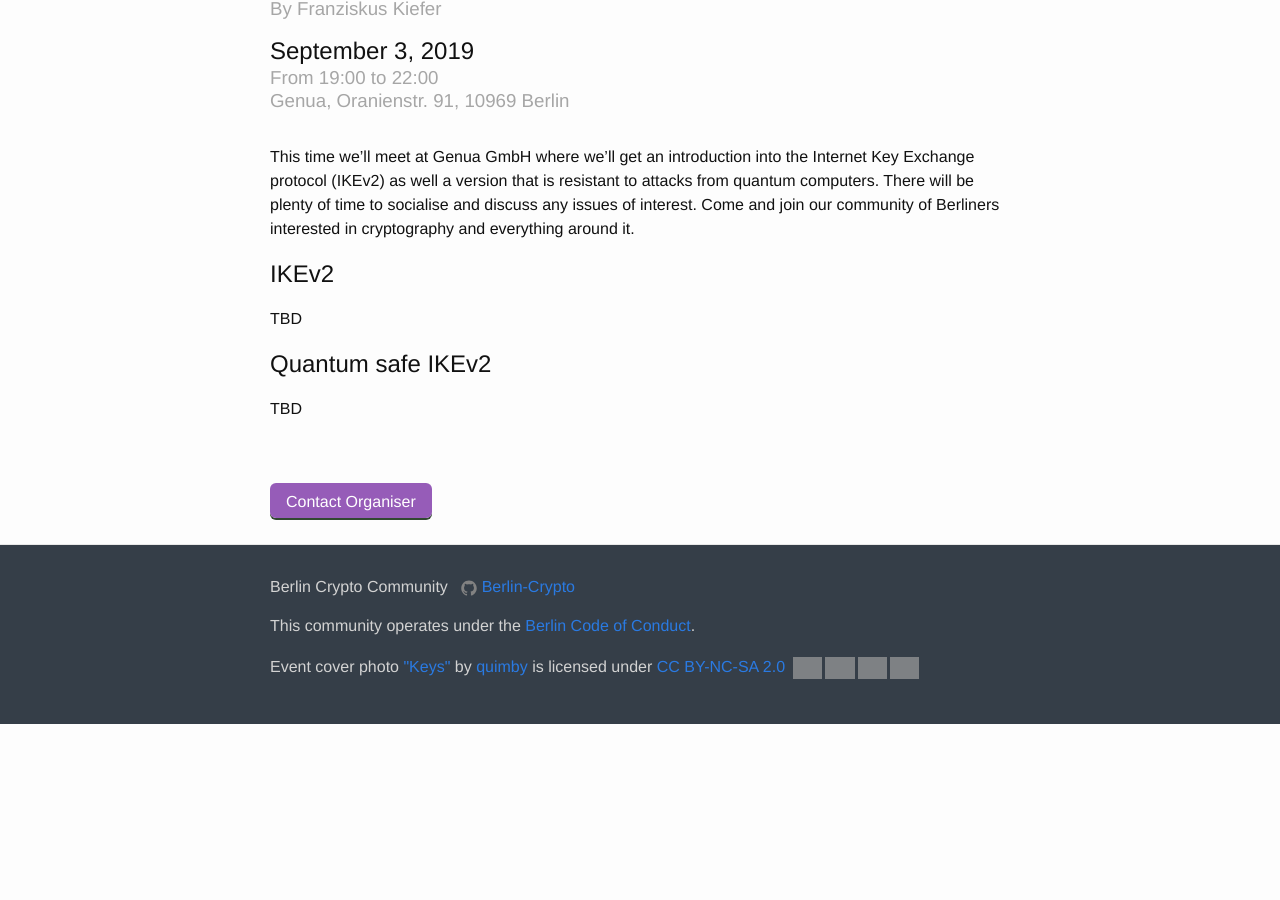
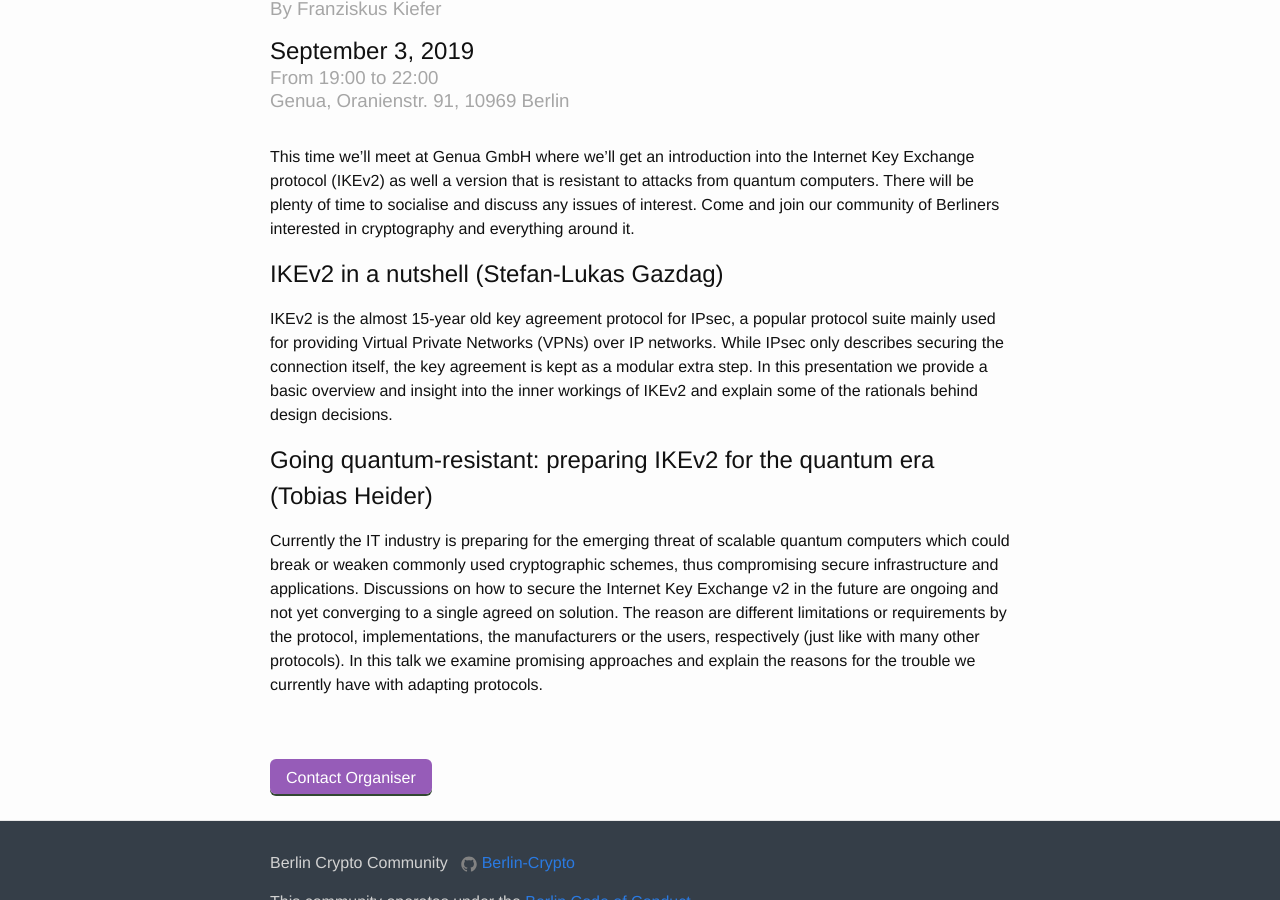
Before and after one commit to berlin-crypto/berlin-crypto.github.io, a Jekyll site: the page built from _posts/2019-09-03-ikev2.md, in a window 1280 px wide and 900 px high, scrolled down 522 px. Built offline with Jekyll 4.4.1, drawn with Linux system fonts in a browser that asks for light colours; before the commit the page ends 1246 px from its top, so only the background shows below that; grey boxes are pictures that could not be loaded.

Commit message:
september abstracts and names

```diff
--- a/_posts/2019-09-03-ikev2.md
+++ b/_posts/2019-09-03-ikev2.md
@@ -30,11 +30,18 @@ This time we'll meet at Genua GmbH where we'll get an introduction into the Inte
 There will be plenty of time to socialise and discuss any issues of interest.
 Come and join our community of Berliners interested in cryptography and everything around it.
 
-# IKEv2
-TBD
+# IKEv2 in a nutshell (Stefan-Lukas Gazdag)
 
-# Quantum safe IKEv2
-TBD
+IKEv2 is the almost 15-year old key agreement protocol for IPsec, a popular protocol suite mainly used for providing Virtual Private Networks (VPNs) over IP networks.
+While IPsec only describes securing the connection itself, the key agreement is kept as a modular extra step.
+In this presentation we provide a basic overview and insight into the inner workings of IKEv2 and explain some of the rationals behind design decisions.
+
+# Going quantum-resistant: preparing IKEv2 for the quantum era (Tobias Heider)
+
+Currently the IT industry is preparing for the emerging threat of scalable quantum computers which could break or weaken commonly used cryptographic schemes, thus compromising secure infrastructure and applications.
+Discussions on how to secure the Internet Key Exchange v2 in the future are ongoing and not yet converging to a single agreed on solution.
+The reason are different limitations or requirements by the protocol, implementations, the manufacturers or the users, respectively (just like with many other protocols).
+In this talk we examine promising approaches and explain the reasons for the trouble we currently have with adapting protocols.
 
 <br/>
 <!--<a href=' https://www.eventbrite.co.uk/e/berlin-crypto-from-the-basics-of-quantum-mechanics-to-secure-key-distribution-tickets-62088318833?ref=estw' class="button button-primary">Register</a>-->
```
